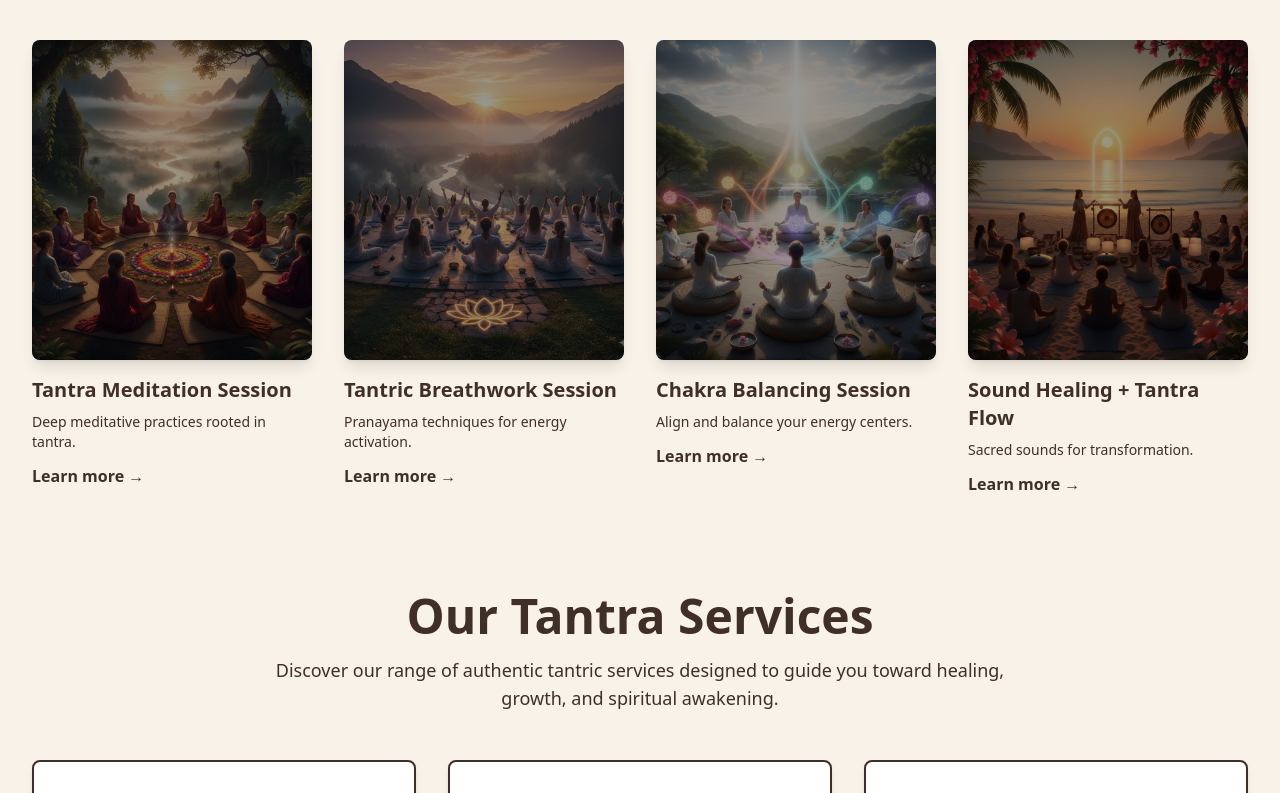
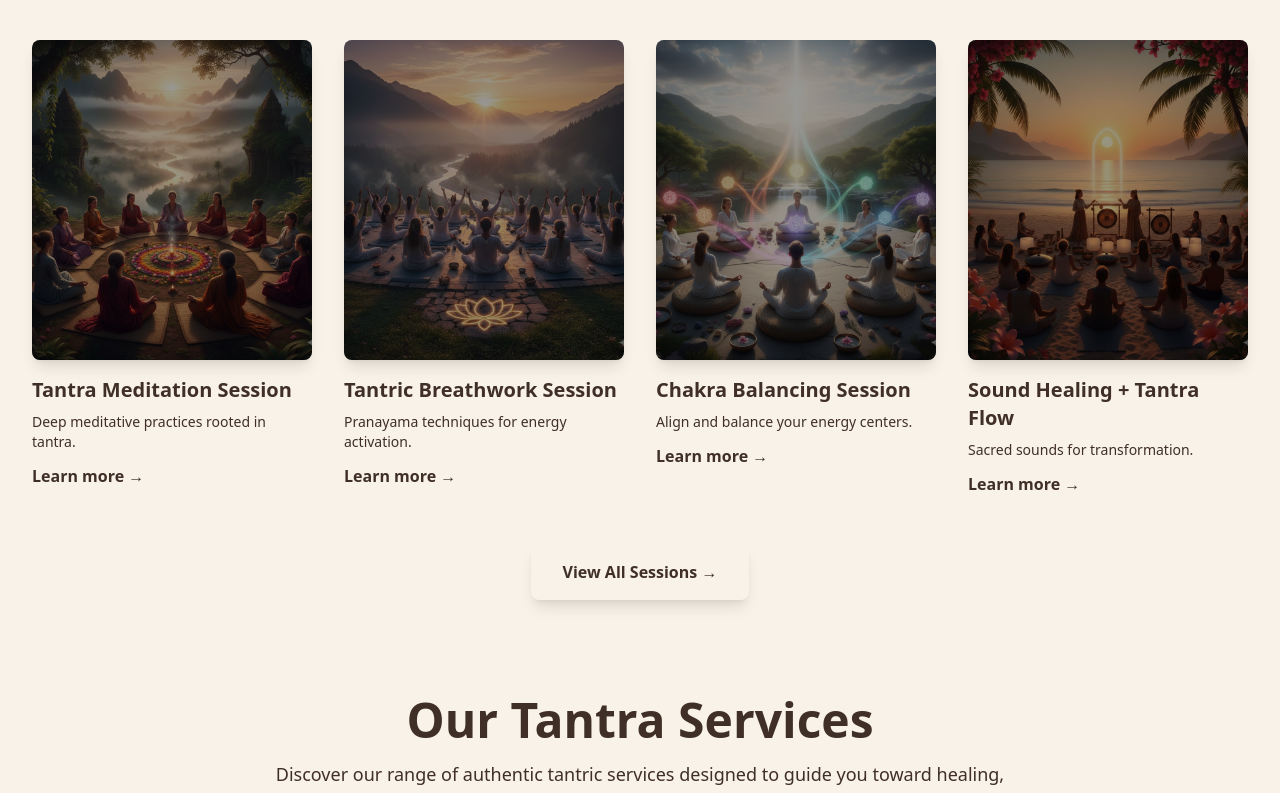
Before and after one commit to HarshalPatel1972/a1-tantra, a Next.js app: page / in a window 1280 px wide. Shown: the part 4021-4814 px from the top of the page. Built offline with nearby package versions, Linux system fonts and the light colour scheme; no server answers.

Commit message:
Add 'View All Sessions' button to homepage SessionsGrid for visible /sessions link

```diff
--- a/components/SessionsGrid.tsx
+++ b/components/SessionsGrid.tsx
@@ -69,6 +69,16 @@ export default function SessionsGrid() {
             </Link>
           ))}
         </div>
+
+        {/* View All Sessions CTA */}
+        <div className="mt-12 text-center">
+          <Link
+            href="/sessions"
+            className="inline-block px-8 py-4 bg-accent-red text-cream font-bold rounded-lg hover:bg-red-600 transition shadow-lg hover:shadow-xl"
+          >
+            View All Sessions →
+          </Link>
+        </div>
       </div>
     </section>
   );
```
